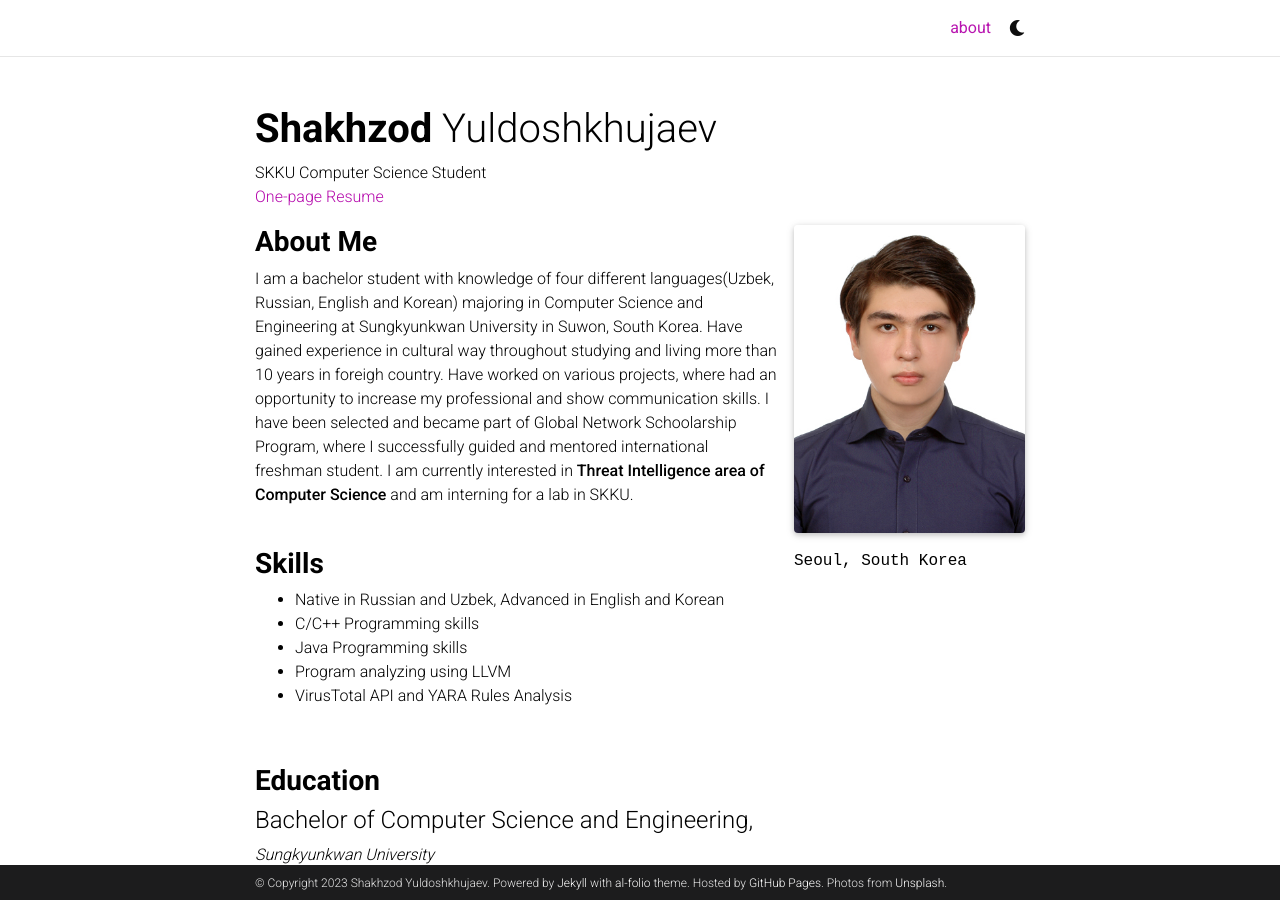
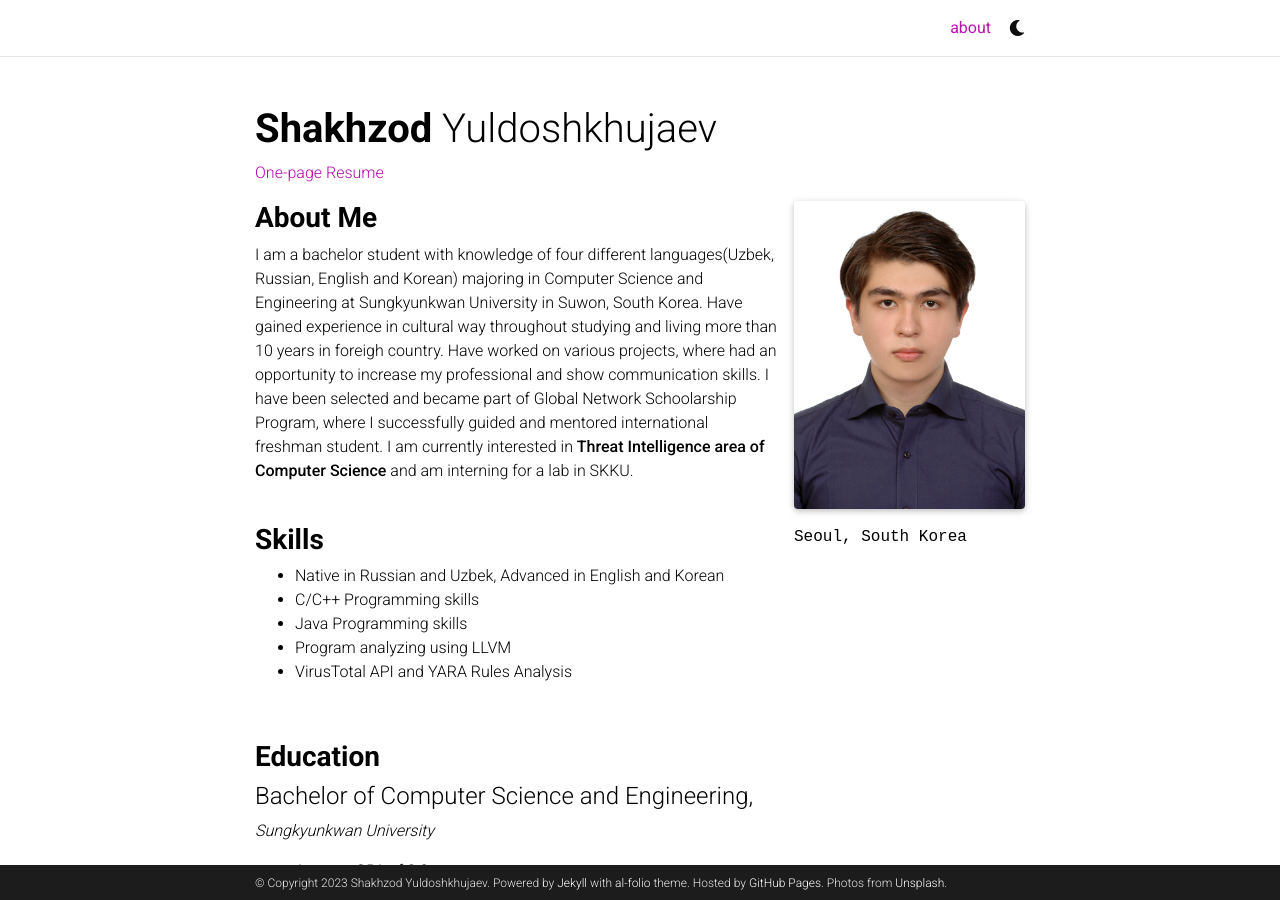
Before and after one commit to ShakYld/ShakYld.github.io, a Jekyll site: the page built from _pages/about.md, in a window 1280 px wide and 900 px high. Built offline with Jekyll 4.4.1, drawn with Linux system fonts in a browser that asks for light colours; full-size pictures stand in for the smaller copies a plugin makes; comment, search, counter and statistics services are not loaded; a style sheet for code colours, icons or effects is not loaded.

Commit message:
Update about.md

```diff
--- a/_pages/about.md
+++ b/_pages/about.md
@@ -2,7 +2,7 @@
 layout: about
 title: about
 permalink: /
-subtitle: SKKU Computer Science Student <br> <a href="https://drive.google.com/file/d/1eD5OxyEYSFtE14WsixYs9w424v5KB0SC/view">One-page Resume</a>
+subtitle: <a href="https://drive.google.com/file/d/1eD5OxyEYSFtE14WsixYs9w424v5KB0SC/view"> One-page Resume </a>
 profile:
     align: right
     image: prof_pic.jpg
```
